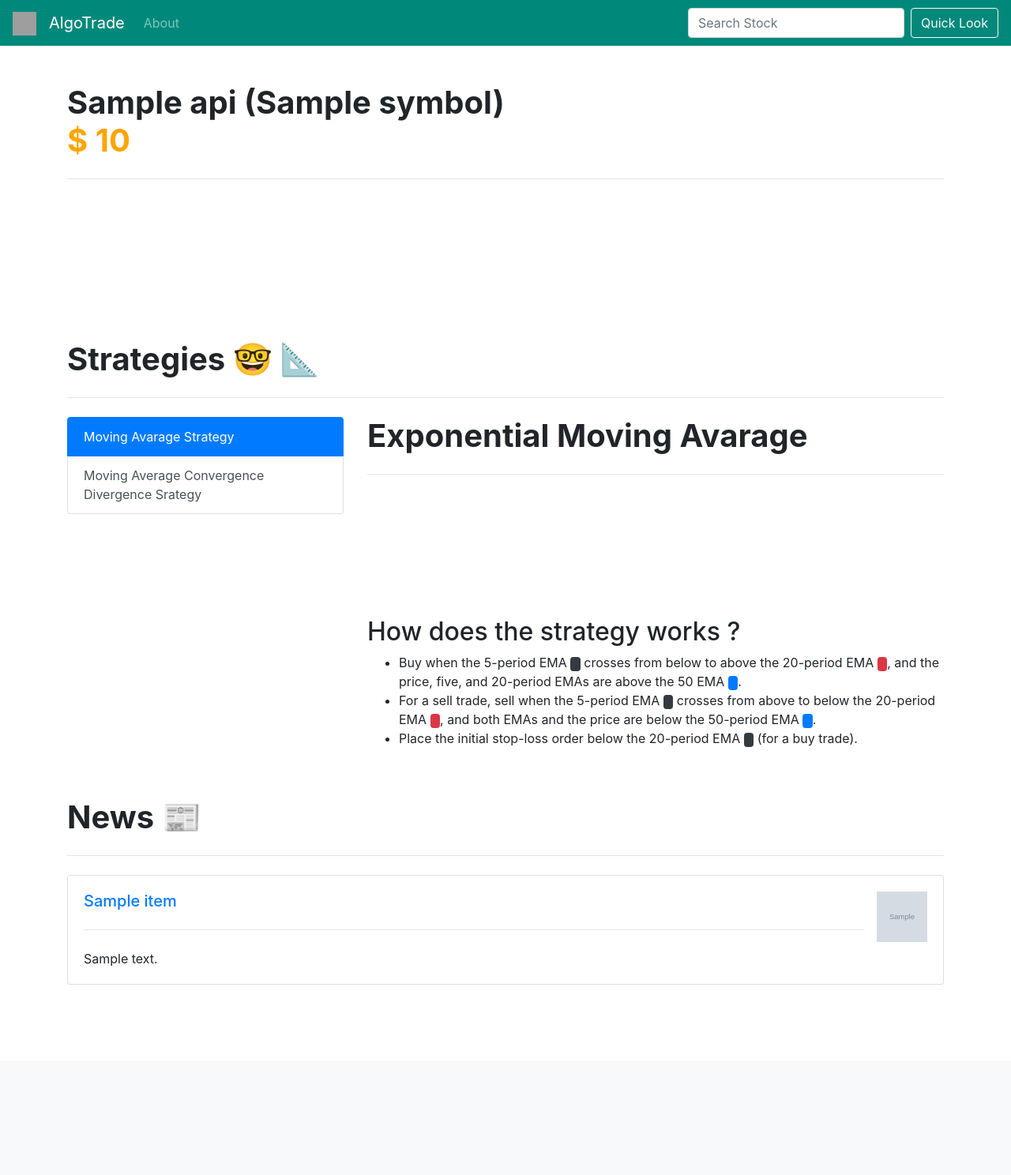
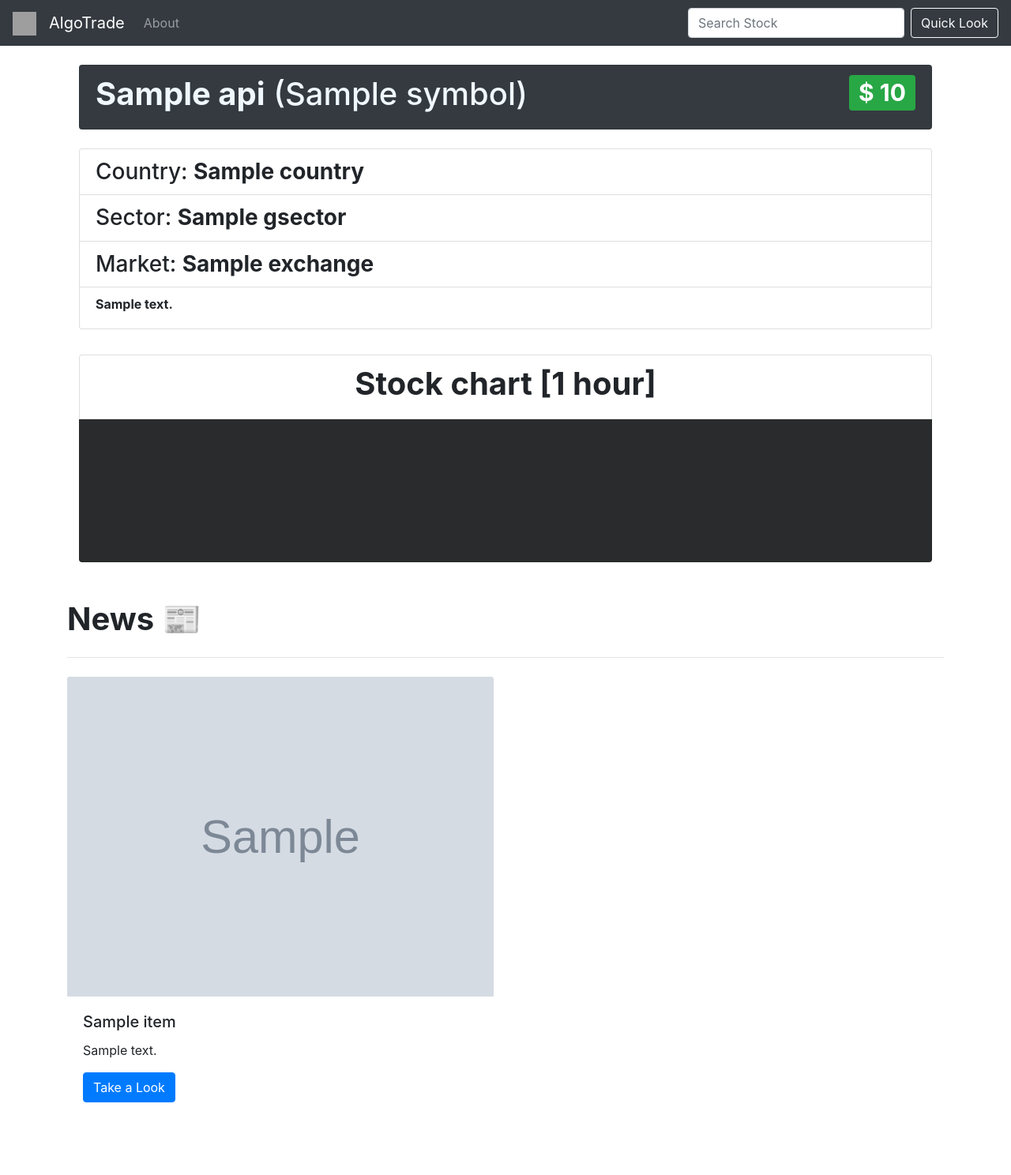
Before and after one commit to yanirhaim/AlgoTrade, a Django app: template templates/stock.html in a window 1280 px wide. Shown: the whole page at 79% size. Before the commit the page ends 1247 px from the top, so only its background shows below. Run offline with Django 3.2, Linux system fonts and the light colour scheme; the template is opened without the code that fills it: most values are stand-ins (such as "Sample title", 1, 10 or a date in 2020); grey boxes marked "Sample" are stand-in pictures; a map, chart or similar area stays blank; some libraries are stand-ins or nearby versions; grey boxes are pictures that could not be loaded.

Commit message:
New design Index and Stock page

```diff
--- a/main/views.py
+++ b/main/views.py
@@ -8,6 +8,7 @@ def stock (request, stock_id):
     import json
 
     api_request = requests.get("https://cloud.iexapis.com/stable/stock/" + stock_id + "/quote?token=pk_b613df2d4a924702ae1e2a134c2bbaba")
+    r = requests.get('https://finnhub.io/api/v1/stock/profile?symbol='+ stock_id +'&token=bpj80ufrh5rbrf4nci1g')
 
     try:
         api = json.loads(api_request.content)
@@ -15,13 +16,14 @@ def stock (request, stock_id):
         stock_name = stock_name.split()[0]
         news_request = requests.get("http://newsapi.org/v2/top-headlines?q=" + stock_name + "&apiKey=166d39cbdc1e4442b00b48ec3880f9d6")
         news = json.loads(news_request.content)
+        info = json.loads(r.content)
     except Exception as e:
         api = 'Error'
 
     news = news['articles']
 
     articles = []
-    amount_art = 5;
+    amount_art = 4;
     count = 0;
 
     for items in news:
@@ -33,6 +35,7 @@ def stock (request, stock_id):
     return render(request, "stock.html", {
         'api':api,
         'news':articles,
+        'info':info,
     })
 
 
--- a/templates/base.html
+++ b/templates/base.html
@@ -13,7 +13,7 @@
 </head>
 <body>
 
-    <nav class="navbar navbar-expand-lg navbar navbar-dark" style="background-color: #00897B;">
+    <nav class="navbar navbar-expand-lg navbar-dark bg-dark">
         <a class="navbar-brand" href="{% url 'home' %}">
             <img src="https://upload.wikimedia.org/wikipedia/commons/thumb/c/c3/Python-logo-notext.svg/1200px-Python-logo-notext.svg.png" width="30" height="30" alt="">
           </a>
@@ -48,9 +48,10 @@
               <span aria-hidden="true">&times;</span>
             </button>
           </div>
+          <br/>
           {% endfor %}
         {% endif %}
-        <br/>
+
         {% block content %}
             <!-- Block of Content -->
         {% endblock %}
--- a/templates/stock.html
+++ b/templates/stock.html
@@ -5,14 +5,26 @@
 {% block content %}
 
   <div class="container">
-    <h1 class="display-10 font-weight-bold">
-      {{api.companyName}} ({{api.symbol}})<br/>
-      <font color='orange'>$ {{api.latestPrice}}</font>
-    </h1>
-    <hr class="my-4">
-    <canvas id="mainChart"></canvas>
+    <div class="container-fluid">
+      <li class="list-group-item bg-dark" style="color: aliceblue;"><h1><b>{{api.companyName}}</b> ({{api.symbol}})&nbsp;<span class="badge badge-success float-right">$ {{api.latestPrice}}</span></h1></li>
+    </div>
     <br/>
+    <div class="container">
+      <h3>
+        <ul class="list-group">
+          <li class="list-group-item">Country: <b>{{info.country}}</b></li>
+          <li class="list-group-item">Sector: <b>{{info.gsector}}</b></li>
+          <li class="list-group-item">Market: <b>{{info.exchange}}</b></li>
+          <li class="list-group-item"><h6 style="text-align: justify;"><b>{{info.description}}</b></h6></li>
+        </ul>
+      </h3>
+    </div>
     <br/>
+    <div class="container">
+      <li class="list-group-item" style="text-align: center;"><h1><b>Stock chart [1 hour]</b></h1></li>
+      <li class="list-group-item" style="background-color: #292b2c;"><canvas id="mainChart" style="background-color: #292b2c;"></canvas></li>
+    </div>
+    <!--
     <h1 class="display-10 font-weight-bold">
       Strategies 🤓 📐
     </h1>
@@ -55,27 +67,27 @@
         </div>
       </div>
     </div>
+    -->
     <br/>
     <br/>
     <h1 class="display-10 font-weight-bold">
       News 📰
     </h1>
     <hr class="my-4">
-      {% for item in news %}
-        <div class="card">
-          <div class="card-body">
-            <div class="media">
-              <div class="media-body">
-                <h5 class="mt-0 mb-1"><a href="{{item.url}}">{{item.title}}</a></h5>
-                <hr class="my-4">
-                {{item.content}}
-              </div>
-              <img src="{{item.urlToImage}}" class="ml-3" alt="..." width="64" height="64">
+      <div class="row">
+       {% for item in news %}
+          <div class="col-sm-6" style="width: 18rem;">
+            <img src="{{item.urlToImage}}" class="card-img-top" alt="...">
+            <div class="card-body">
+              <h5 class="card-title">{{item.title}}</h5>
+              <p class="card-text" style="text-align: justify;">{{item.content}}</p>
+              <a href="{{item.url}}" class="btn btn-primary">Take a Look</a>
             </div>
           </div>
-        </div>
-        <br/>
-       {% endfor %}
+          <br/>
+         {% endfor %}
+       </div>
+
     <br/>
     <br/>
     <br/>
@@ -101,11 +113,11 @@
 
       //Get APIS//
       //API : 00ZERKSSLUKN4XIR
-      const api_url = 'https://www.alphavantage.co/query?function=TIME_SERIES_INTRADAY&symbol='+ symbol +'&interval=15min&apikey=00ZERKSSLUKN4XIR'
-      const ema5_ulr = 'https://www.alphavantage.co/query?function=EMA&symbol='+ symbol +'&interval=15min&time_period=5&series_type=open&apikey=00ZERKSSLUKN4XIR'
-      const ema20_ulr = 'https://www.alphavantage.co/query?function=EMA&symbol='+ symbol +'&interval=15min&time_period=20&series_type=open&apikey=00ZERKSSLUKN4XIR'
-      const ema50_ulr = 'https://www.alphavantage.co/query?function=EMA&symbol='+ symbol +'&interval=15min&time_period=50&series_type=open&apikey=00ZERKSSLUKN4XIR'
-      const macd_ulr = 'https://www.alphavantage.co/query?function=MACD&symbol='+ symbol +'&interval=15min&series_type=open&apikey=00ZERKSSLUKN4XIR'
+      const api_url = 'https://www.alphavantage.co/query?function=TIME_SERIES_INTRADAY&symbol='+ symbol +'&interval=60min&apikey=00ZERKSSLUKN4XIR'
+      //const ema5_ulr = 'https://www.alphavantage.co/query?function=EMA&symbol='+ symbol +'&interval=15min&time_period=5&series_type=open&apikey=00ZERKSSLUKN4XIR'
+      //const ema20_ulr = 'https://www.alphavantage.co/query?function=EMA&symbol='+ symbol +'&interval=15min&time_period=20&series_type=open&apikey=00ZERKSSLUKN4XIR'
+      //const ema50_ulr = 'https://www.alphavantage.co/query?function=EMA&symbol='+ symbol +'&interval=15min&time_period=50&series_type=open&apikey=00ZERKSSLUKN4XIR'
+      //const macd_ulr = 'https://www.alphavantage.co/query?function=MACD&symbol='+ symbol +'&interval=15min&series_type=open&apikey=00ZERKSSLUKN4XIR'
       //const sma_url = 'https://www.alphavantage.co/query?function=SMA&symbol='+ symbol +'&interval=15min&time_period=28&series_type=open&apikey=R5PDUEUMT1YYNJGR'
 
       async function getData(){
@@ -113,17 +125,17 @@
         var response = await fetch(api_url);
         var data = await response.json();
 
-        var response2 = await fetch(ema5_ulr);
-        var data_ema5 = await response2.json();
+        //var response2 = await fetch(ema5_ulr);
+        //var data_ema5 = await response2.json();
 
-        var response3 = await fetch(ema20_ulr);
-        var data_ema20 = await response3.json();
+        //var response3 = await fetch(ema20_ulr);
+        //var data_ema20 = await response3.json();
 
-        var response4 = await fetch(ema50_ulr);
-        var data_ema50 = await response4.json();
+        //var response4 = await fetch(ema50_ulr);
+        //var data_ema50 = await response4.json();
 
-        var response5 = await fetch(macd_ulr);
-        var data_macd = await response5.json();
+        //var response5 = await fetch(macd_ulr);
+        //var data_macd = await response5.json();
 
         //var response6 = await fetch(sma_url);
         //var data_sma = await response6.json();
@@ -134,23 +146,23 @@
 
         //get the close values-------------------------------------------------
         var value = []
-        for (var i in data["Time Series (15min)"]) {
-          if (data["Time Series (15min)"].hasOwnProperty(i))
-          value.push(parseFloat(data["Time Series (15min)"][i]["4. close"]));
+        for (var i in data["Time Series (60min)"]) {
+          if (data["Time Series (60min)"].hasOwnProperty(i))
+          value.push(parseFloat(data["Time Series (60min)"][i]["4. close"]));
         }
         value = value.reverse();
         //---------------------------------------------------------------------
 
         //time frame of the main chart-----------------------------------------
         var timevalues = []
-        for (var i in data["Time Series (15min)"]) {
-          if (data["Time Series (15min)"].hasOwnProperty(i))
+        for (var i in data["Time Series (60min)"]) {
+          if (data["Time Series (60min)"].hasOwnProperty(i))
           timevalues.push(i);
         }
         timevalues = timevalues.reverse();
         //---------------------------------------------------------------------
 
-        //get the EMA 5 values {just 100}--------------------------------------
+        /*get the EMA 5 values {just 100}--------------------------------------
         var ema5 = []
         for (var i in data_ema5["Technical Analysis: EMA"]) {
           if (data_ema5["Technical Analysis: EMA"].hasOwnProperty(i))
@@ -161,9 +173,9 @@
           ema5_final.push(ema5[i]);
         }
         ema5_final = ema5_final.reverse();
-        //---------------------------------------------------------------------
+        ----------------------------------------------------------------------*/
 
-        //get the EMA 20 values {just 100}-------------------------------------
+        /*get the EMA 20 values {just 100}-------------------------------------
         var ema20 = []
         for (var i in data_ema20["Technical Analysis: EMA"]) {
           if (data_ema20["Technical Analysis: EMA"].hasOwnProperty(i))
@@ -174,9 +186,9 @@
           ema20_final.push(ema20[i]);
         }
         ema20_final = ema20_final.reverse();
-        //----------------------------------------------------------------------
+        ----------------------------------------------------------------------*/
 
-        //get the EMA 50 values {just 100}-------------------------------------
+        /*get the EMA 50 values {just 100}-------------------------------------
         var ema50 = []
         for (var i in data_ema50["Technical Analysis: EMA"]) {
           if (data_ema50["Technical Analysis: EMA"].hasOwnProperty(i))
@@ -187,9 +199,9 @@
           ema50_final.push(ema50[i]);
         }
         ema50_final = ema50_final.reverse();
-        //----------------------------------------------------------------------
+        ----------------------------------------------------------------------*/
 
-        //time frame of the EMA chart------------------------------------------
+        /*time frame of the EMA chart------------------------------------------
         var timeEMAvalues = []
         for (var i in data_ema20["Technical Analysis: EMA"]) {
           if (data_ema20["Technical Analysis: EMA"].hasOwnProperty(i))
@@ -200,9 +212,9 @@
           timeEMAvalues_final.push(timeEMAvalues[i]);
         }
         timeEMAvalues_final = timeEMAvalues_final.reverse();
-        //----------------------------------------------------------------------
+        ----------------------------------------------------------------------*/
 
-        //time frame of the MACD chart------------------------------------------
+        /*time frame of the MACD chart------------------------------------------
         var timeMACD = []
         for (var i in data_macd["Technical Analysis: MACD"]) {
           if (data_macd["Technical Analysis: MACD"].hasOwnProperty(i))
@@ -213,9 +225,9 @@
           timeMACD_final.push(timeMACD[i]);
         }
         timeMACD_final = timeMACD_final.reverse();
-        //----------------------------------------------------------------------
+        ----------------------------------------------------------------------*/
 
-        //MACD values chart----------------------------------------------------
+        /*MACD values chart----------------------------------------------------
         var macd = []
         for (var i in data_macd["Technical Analysis: MACD"]) {
           if (data_macd["Technical Analysis: MACD"].hasOwnProperty(i))
@@ -226,9 +238,9 @@
           macd_final.push(macd[i]);
         }
         macd_final = macd_final.reverse();
-        //----------------------------------------------------------------------
+        ----------------------------------------------------------------------*/
 
-        //MACD_Hist values chart-------------------------------------------------
+        /*MACD_Hist values chart-------------------------------------------------
         var macd_h = []
         for (var i in data_macd["Technical Analysis: MACD"]) {
           if (data_macd["Technical Analysis: MACD"].hasOwnProperty(i))
@@ -239,9 +251,9 @@
           macdh_final.push(macd_h[i]);
         }
         macdh_final = macdh_final.reverse();
-        //----------------------------------------------------------------------
+        ----------------------------------------------------------------------*/
 
-        //MACD_Hist values chart-------------------------------------------------
+        /*MACD_Hist values chart-------------------------------------------------
         var macd_s = []
         for (var i in data_macd["Technical Analysis: MACD"]) {
           if (data_macd["Technical Analysis: MACD"].hasOwnProperty(i))
@@ -252,7 +264,7 @@
           macds_final.push(macd_s[i]);
         }
         macds_final = macds_final.reverse();
-        //----------------------------------------------------------------------
+
 
         /*get the SMA 28 values {just 100}-------------------------------------
         var sma28 = []
@@ -292,14 +304,17 @@
                     label: 'Close Price',
                     minBarLength: 200,
                     data: value,
-                    fill: true,
-                    backgroundColor: '#90ee90',
-                    borderColor:'rgba(0, 0, 0)',
-                    borderWidth: 1,
+                    fill: false,
+                    backgroundColor: '#34384b',
+                    borderColor:'#228b22',
+                    borderWidth: 4,
                 },
               ]
             },
             options: {
+                legend:{
+                  display:false
+                },
                 scales: {
                     yAxes: [{
                         ticks: {
@@ -313,7 +328,7 @@
             }
         });
 
-        //Moving Avarage Charts------------------------------------------------
+        /*Moving Avarage Charts------------------------------------------------
         var ctx = document.getElementById('movaChart').getContext('2d');
         var myChart = new Chart(ctx, {
             type: 'line',
@@ -350,8 +365,8 @@
                 }
             }
         });
-
-        //MACD Charts------------------------------------------------
+        */
+        /*MACD Charts------------------------------------------------
         var ctx = document.getElementById('macdChart').getContext('2d');
         var myChart = new Chart(ctx, {
             type: 'bar',
@@ -389,6 +404,7 @@
                 }
             }
         });
+        */
 
         /*Simple Moving Avarage Chart------------------------------------------------
         var ctx = document.getElementById('smaChart').getContext('2d');
```
Also changed, not shown: templates/index.html (+8 -47 lines).
